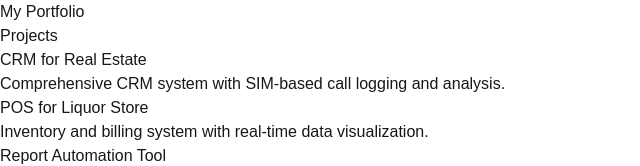
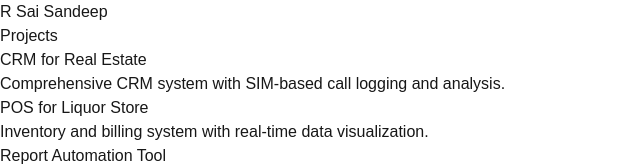
Before and after one commit to saisandeepramavath/sandeep, a Next.js app: page / in a window 1280 px wide. Shown: the top 166 px of the page, without its empty margins (0-640 px from the left). Built offline with nearby package versions, Linux system fonts and the light colour scheme.

Commit message:
added few changes

```diff
--- a/src/app/components/Header.js
+++ b/src/app/components/Header.js
@@ -6,8 +6,20 @@ const Header = () => (
     initial={{ opacity: 0, y: -50 }}
     animate={{ opacity: 1, y: 0 }}
     transition={{ duration: 0.5 }}
+    className='px-10 pt-4'
   >
-    <h1>My Portfolio</h1>
+    <div className=" flex flex-1 justify-between">
+      <div>
+      <h1 className='text-white font-bold text-3xl'>R Sai Sandeep</h1>
+      </div>
+      <div>
+        {/* <h1 className='text-white'>
+          Menu
+        </h1> */}
+      </div>
+
+    </div>
+
   </motion.header>
 );
 
```
Also changed, not shown: 231 other files (tests, documents, lock files or other folders).
